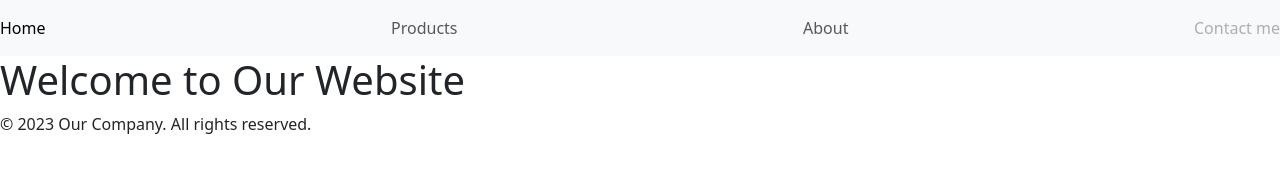
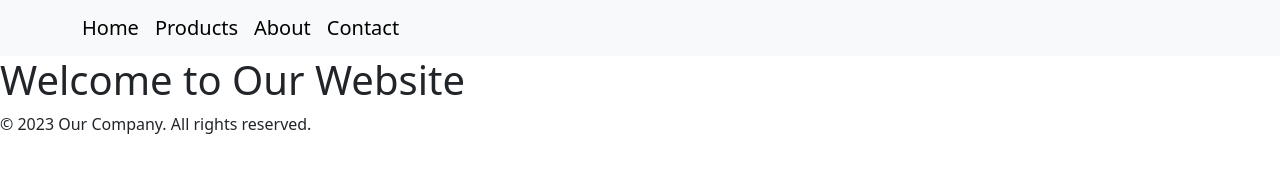
Before and after one commit to Ismaeel-Williams/css_exercise4, a plain HTML site: page index.html in a window 1280 px wide. Drawn offline with nearby package versions, Linux system fonts and the light colour scheme.

Commit message:
teabreak

```diff
--- a/index.html
+++ b/index.html
@@ -3,22 +3,21 @@
     <meta charset="UTF-8" />
     <meta name="viewport" content="width=device-width, initial-scale=1.0" />
     <link rel="stylesheet" href="css/style.css" />
-    <link href="https://cdn.jsdelivr.net/npm/bootstrap@5.3.9/dist/css/bootstrap.min.css" rel="stylesheet" integrity="sha384-yEPZ7jP9S0QKiUQ0m3jjsO4ProIW7wvR9gXkI7JOGa2XVsw53Yke2bsdkBbjmmiX" crossorigin="anonymous">
+    <link
+      href="https://cdn.jsdelivr.net/npm/bootstrap@5.3.9/dist/css/bootstrap.min.css"
+      rel="stylesheet"
+      integrity="sha384-yEPZ7jP9S0QKiUQ0m3jjsO4ProIW7wvR9gXkI7JOGa2XVsw53Yke2bsdkBbjmmiX"
+      crossorigin="anonymous"
+    />
     <title>Home</title>
   </head>
   <body>
-    <nav class="navbar navbar-light bg-light">
-      <div class="w-100 max-width-300px ">
-        <div class="navbar-nav d-flex flex-row justify-content-between">
-          <a class="nav-item nav-link active" href="#"
-            >Home <span class="sr-only"></span
-          ></a>
-          <a class="nav-item nav-link" href="html/products.html">Products</a>
-          <a class="nav-item nav-link" href="html/about.html">About</a>
-          <a class="nav-item nav-link disabled" href="html/contact.html"
-            >Contact me</a
-          >
-        </div>
+    <nav class="navbar bg-body-tertiary">
+      <div class="container-lg justify-content-start">
+        <a class="navbar-brand" href="#">Home</a>
+        <a class="navbar-brand" href="html/products.html">Products</a>
+        <a class="navbar-brand" href="html/about.html">About</a>
+        <a class="navbar-brand" href="html/contact.html">Contact</a>
       </div>
     </nav>
     <h1>Welcome to Our Website</h1>
```
